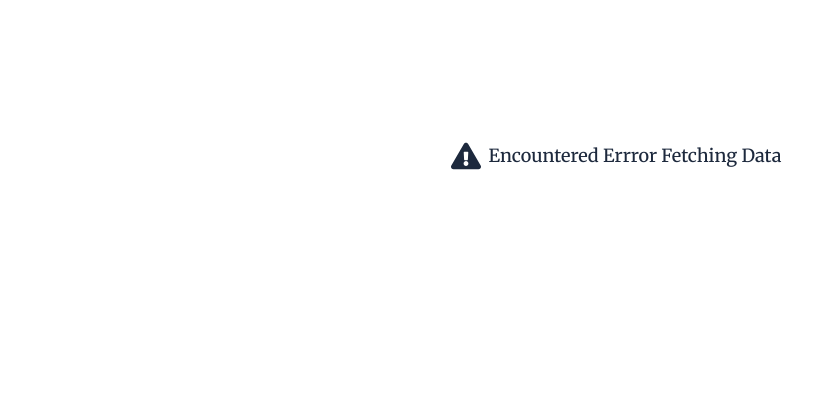
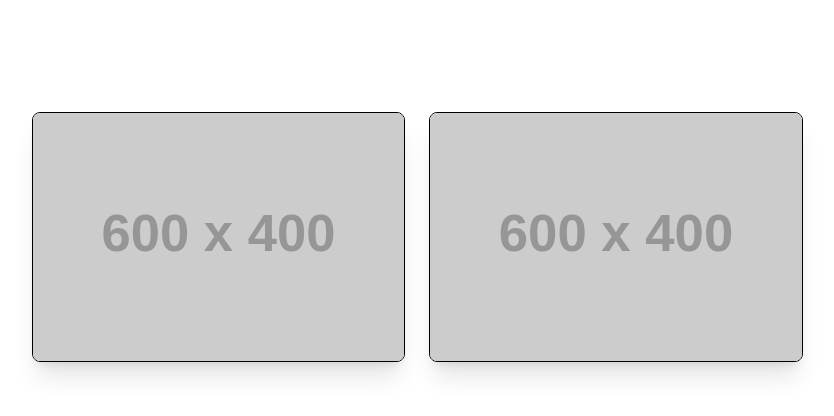
Before and after one commit to gjuanillo/EcommerceFrontendApplication, a React (Vite) app: page / in a window 1280 px wide. Shown: the top 416 px of the page, without its empty margins (24-858 px from the left). Built offline with nearby package versions, Linux system fonts and the light colour scheme.

Commit message:
Create Product Card Component Image

```diff
--- a/src/components/ProductCard.tsx
+++ b/src/components/ProductCard.tsx
@@ -1,7 +1,25 @@
-const ProductCard = () => {
+import { useState } from "react";
+import type { ProductType } from "../types/ProductType";
+
+const ProductCard = ({
+    productId,
+    productName,
+    image,
+    description,
+    quantity,
+    price,
+    discount,
+    specialPrice
+}: ProductType) => {
+    const [viewProductModal, setViewProductModal] = useState<boolean>(false);
+    const buttonLoader: boolean = false;
+    const [selectedViewProduct, setSelectedviewProduct] = useState("");
+    const isAvailable = quantity && Number(quantity) > 0;
     return (
-        <div>
-            <h1>Product</h1>
+        <div className="border rounded-lg shadow-xl overflow-hidden transition-shadow duration-300">
+            <div className="w-full overflow-hidden aspect-[3/2]" onClick={() => { }}>
+                <img src={image} alt={productName} className="w-full h-full cursor-pointer transition-transform duration-300 transform hover:scale-105" />
+            </div>
         </div>
     )
 }
--- a/src/components/Products.tsx
+++ b/src/components/Products.tsx
@@ -5,7 +5,7 @@ import { products } from "./TempData";
 
 const Products = () => {
     const productList: ProductType[] = products;
-    const errorMessage: string = "Encountered Errror Fetching Data";
+    const errorMessage: string = "";
     const isLoading: boolean = false;
     return (
         <div className="lg:px-14 sm:px-8 px-4 py-14 2xl:w-[90%] 2xl:mx-auto">
@@ -13,8 +13,8 @@ const Products = () => {
                 <p>Loading...</p>
             ) : errorMessage ? (
                 <div className="flex justify-center font-display items-center h-[200px]">
-                        <FaExclamationTriangle className="text-slate-800 text-3xl mr-2"/>
-                        <span className="text-slate-800 text-lg font-medium">{errorMessage}</span>
+                    <FaExclamationTriangle className="text-slate-800 text-3xl mr-2" />
+                    <span className="text-slate-800 text-lg font-medium">{errorMessage}</span>
                 </div>
             ) : (
                 <div className="min-h-[700px]">
```
